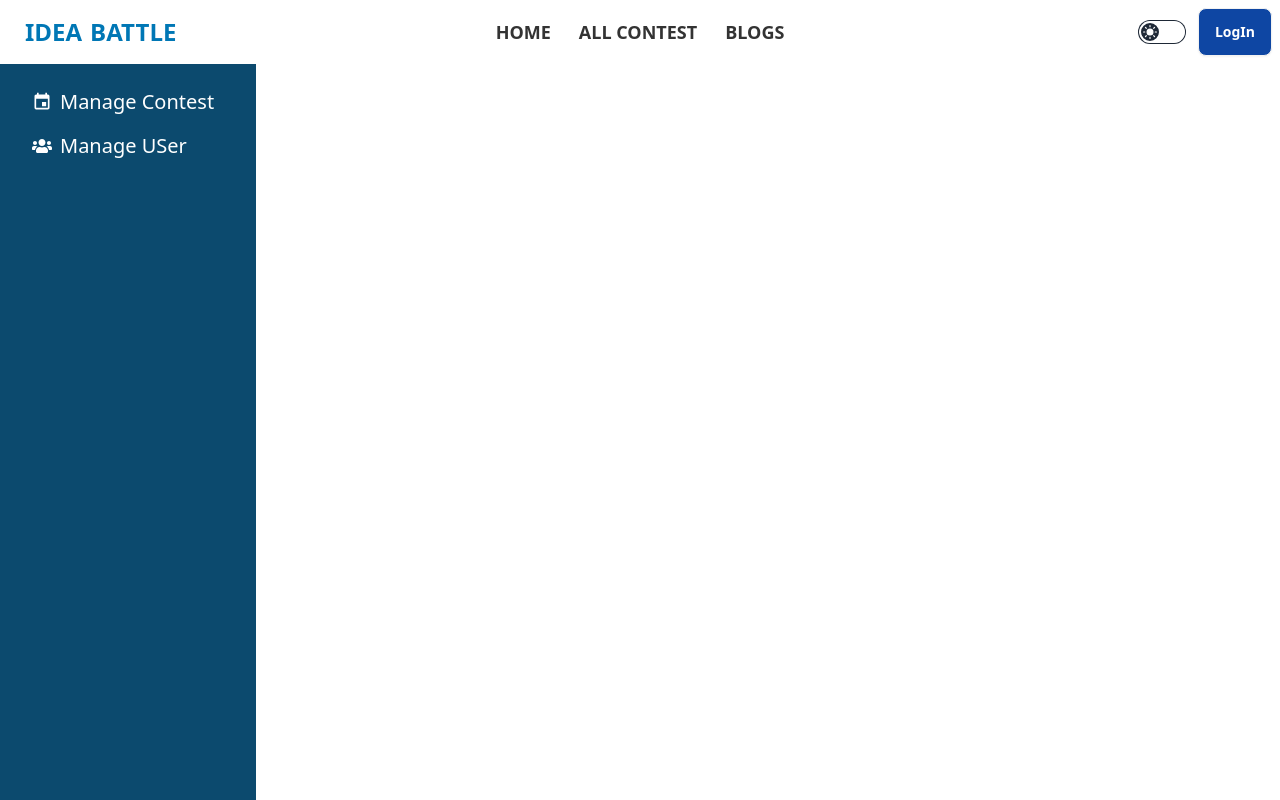
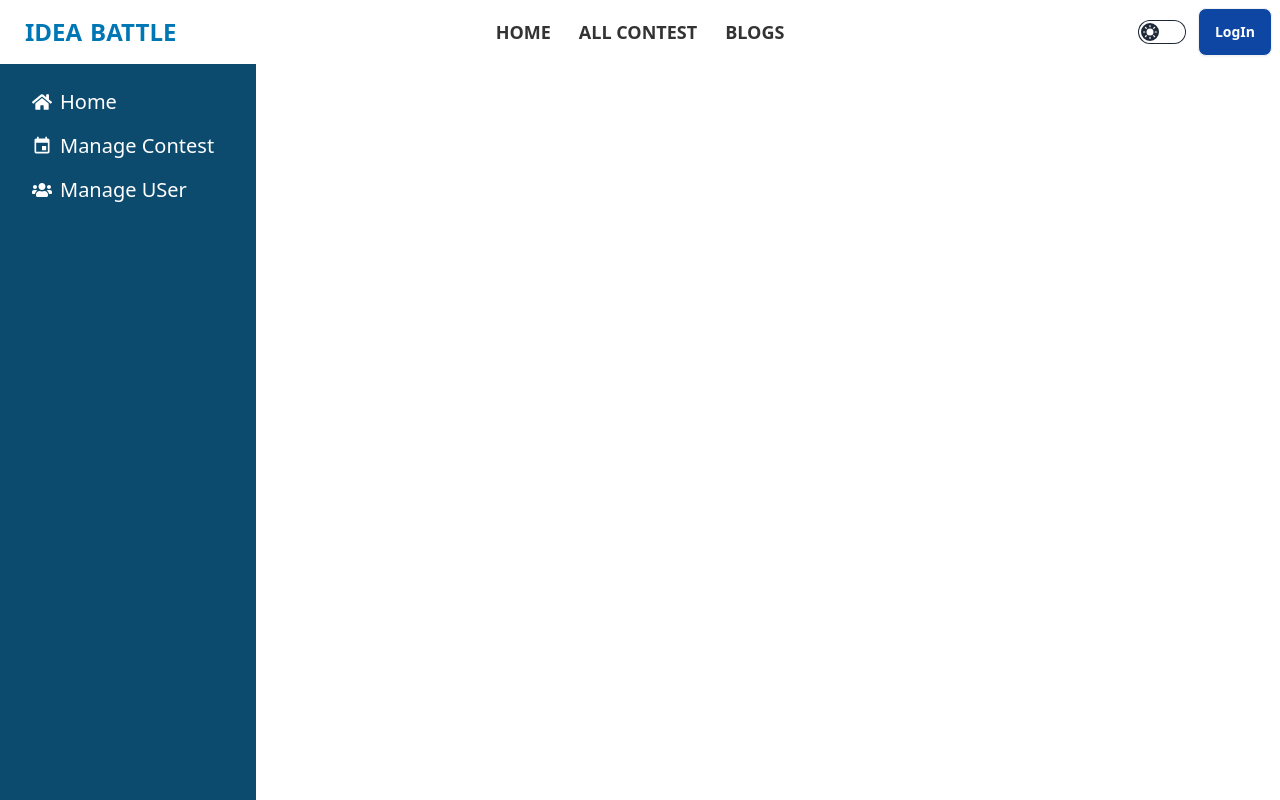
Before and after one commit to Idba1/idea-battle, a React (Vite) app: page /admin-dashboard in a window 1280 px wide. Shown: the top 800 px of the page. Built offline with nearby package versions, Linux system fonts and the light colour scheme; no server answers.

Commit message:
add home in admin-dashboard

```diff
--- a/src/Layout/AdminDashboard.jsx
+++ b/src/Layout/AdminDashboard.jsx
@@ -1,4 +1,4 @@
-import { FaUsers } from "react-icons/fa";
+import { FaHome, FaUsers } from "react-icons/fa";
 import { MdEvent } from "react-icons/md";
 import { NavLink, Outlet } from "react-router-dom";
 
@@ -9,6 +9,11 @@ const AdminDashboard = () => {
             {/* dashboard side bar */}
             <div className="w-64 min-h-screen bg-sky-900 text-white">
                 <ul className="menu p-4 text-xl">
+                    <li>
+                        <NavLink to="/">
+                        <FaHome/>
+                            Home</NavLink>
+                    </li>
                     <li>
                         <NavLink to="/admin-dashboard/manage-contest">
                         <MdEvent />
```
